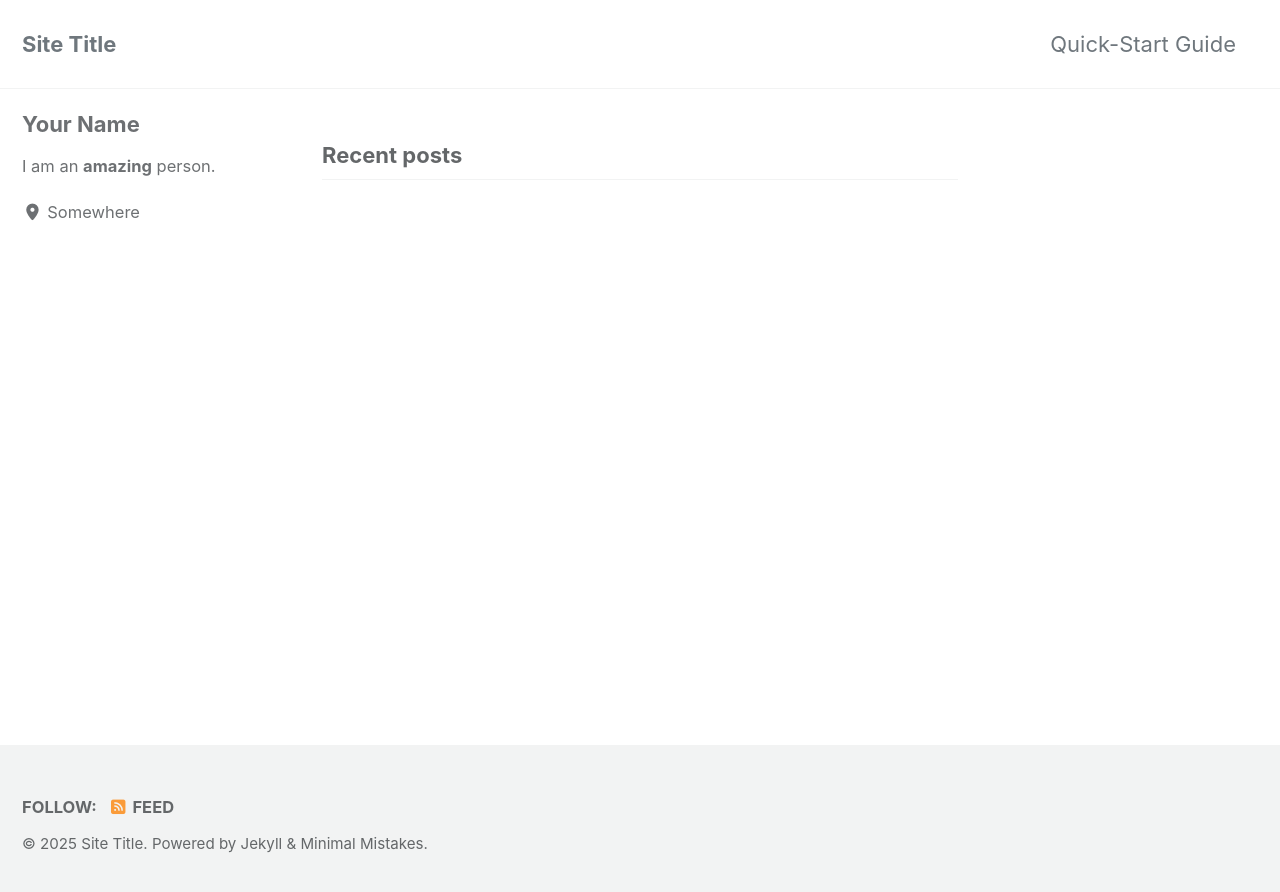
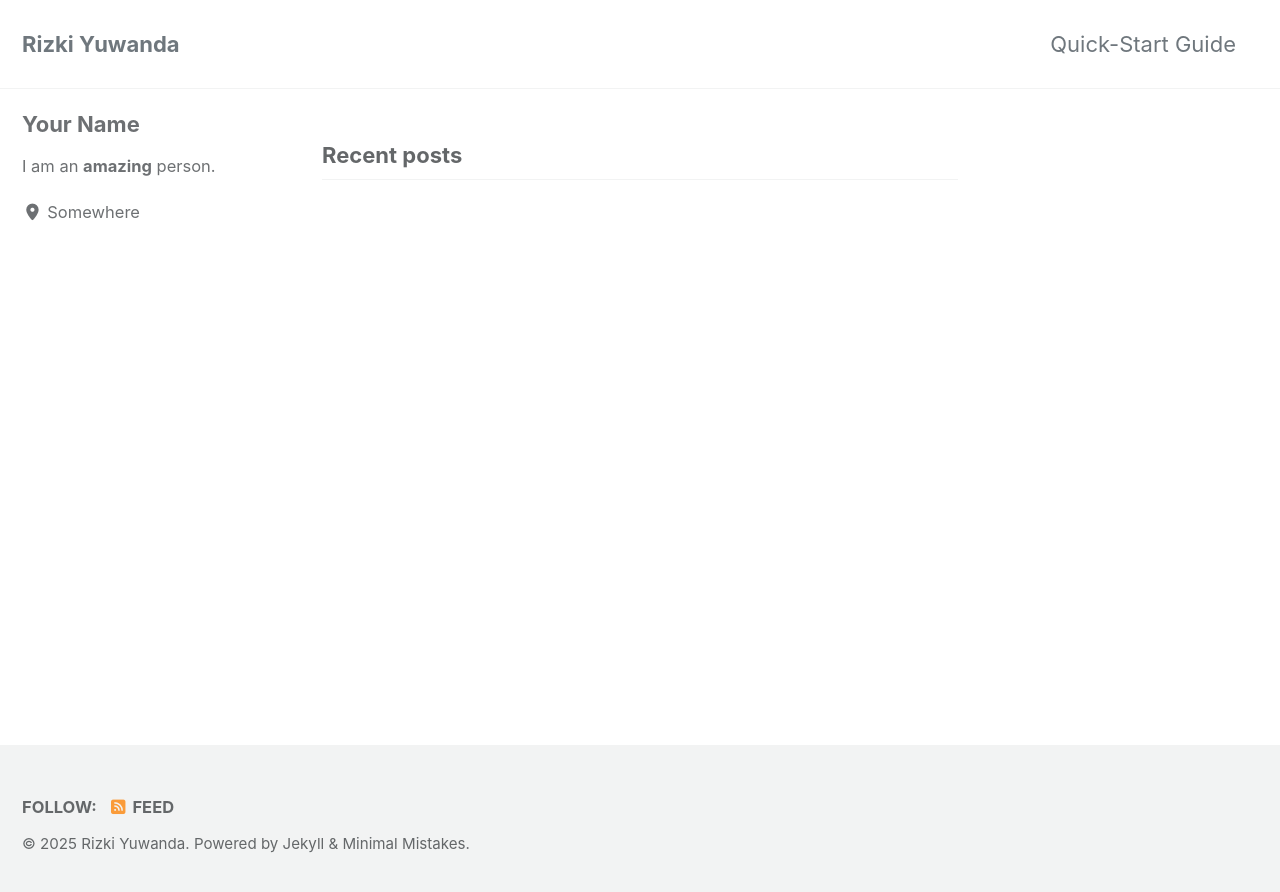
Before and after one commit to rizki-y/rizki-y.github.io, a Jekyll site: the page built from index.html, in a window 1280 px wide. Shown: the top 892 px of the page. Built offline with Jekyll 4.4.1, drawn with Linux system fonts in a browser that asks for light colours; cached includes are drawn as plain includes; the list of posts is cut into pages by our own code.

Commit message:
update config

```diff
--- a/_config.yml
+++ b/_config.yml
@@ -17,11 +17,11 @@ minimal_mistakes_skin    : "default" # "air", "aqua", "contrast", "dark", "dirt"
 # Site Settings
 locale                   : "en-US"
 rtl                      : # true, false (default) # turns direction of the page into right to left for RTL languages
-title                    : "Site Title"
+title                    : "Rizki Yuwanda"
 title_separator          : "-"
-subtitle                 : # site tagline that appears below site title in masthead
-name                     : "Your Name"
-description              : "An amazing website."
+subtitle                 : # Berbagi Catatan
+name                     : "Rizki Yuwanda"
+description              : "Blog"
 url                      : # the base hostname & protocol for your site e.g. "https://mmistakes.github.io"
 baseurl                  : # the subpath of your site, e.g. "/blog"
 repository               : # GitHub username/repo-name e.g. "mmistakes/minimal-mistakes"
```
